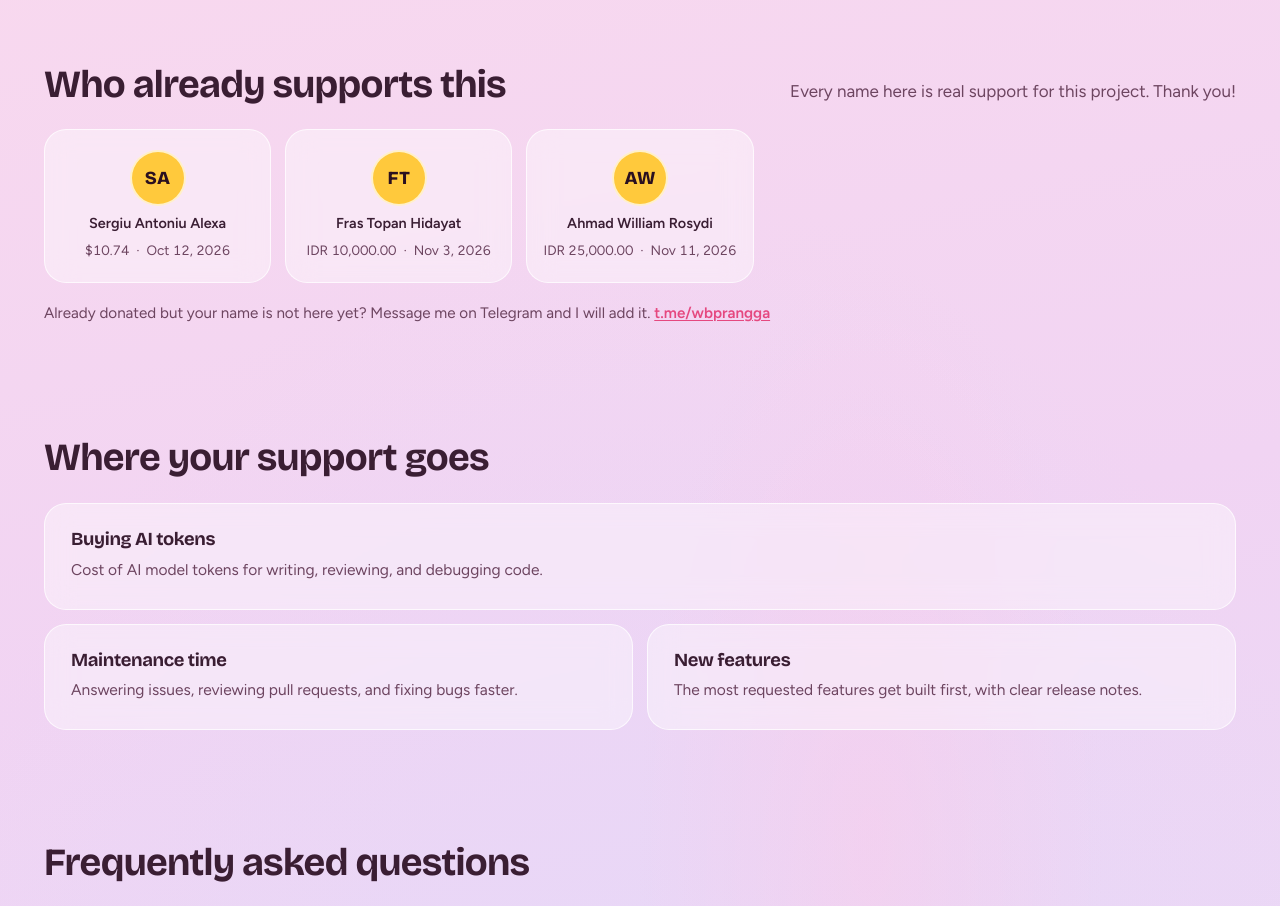
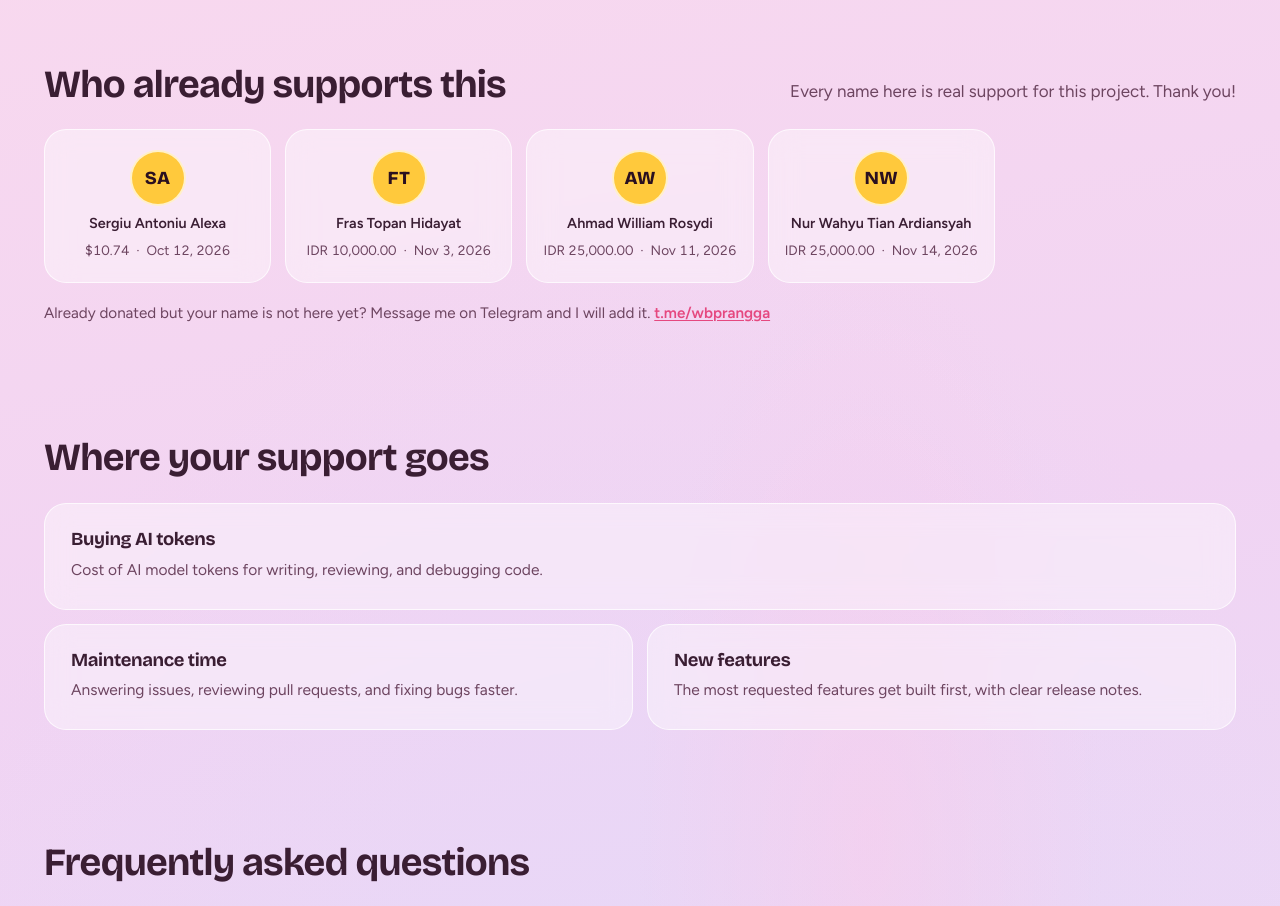
Before and after one commit to RanggaWbp/donasi, a plain HTML site: page index.html in a window 1280 px wide. Shown: the part 1780-2686 px from the top of the page. Drawn offline with nearby package versions, Linux system fonts and the light colour scheme.

Commit message:
donasi: tambah Nur Wahyu Tian Ardiansyah (IDR 25.000, 2026-11-14)

```diff
--- a/index.html
+++ b/index.html
@@ -1007,7 +1007,8 @@ function renderSocialRow(){
 const SPONSORS = [
   { name: "Sergiu Antoniu Alexa", amount: 10.74, currency: "USD", date: "2026-10-12" },
   { name: "Fras Topan Hidayat", amount: 10000, currency: "IDR", date: "2026-11-03" },
-  { name: "Ahmad William Rosydi", amount: 25000, currency: "IDR", date: "2026-11-11" }
+  { name: "Ahmad William Rosydi", amount: 25000, currency: "IDR", date: "2026-11-11" },
+  { name: "Nur Wahyu Tian Ardiansyah", amount: 25000, currency: "IDR", date: "2026-11-14" }
 ];
 function initials(name){
   return String(name || "?").trim().split(/\s+/).slice(0, 2)
```
